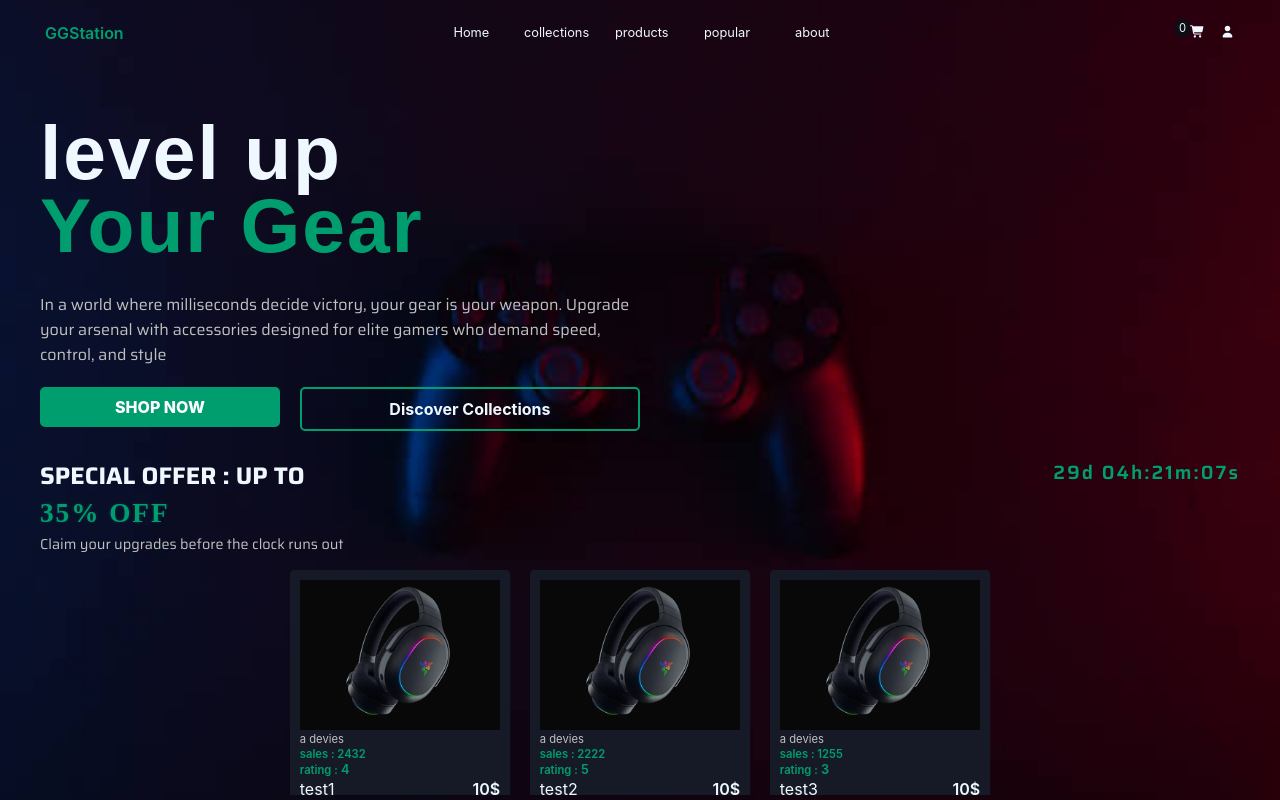
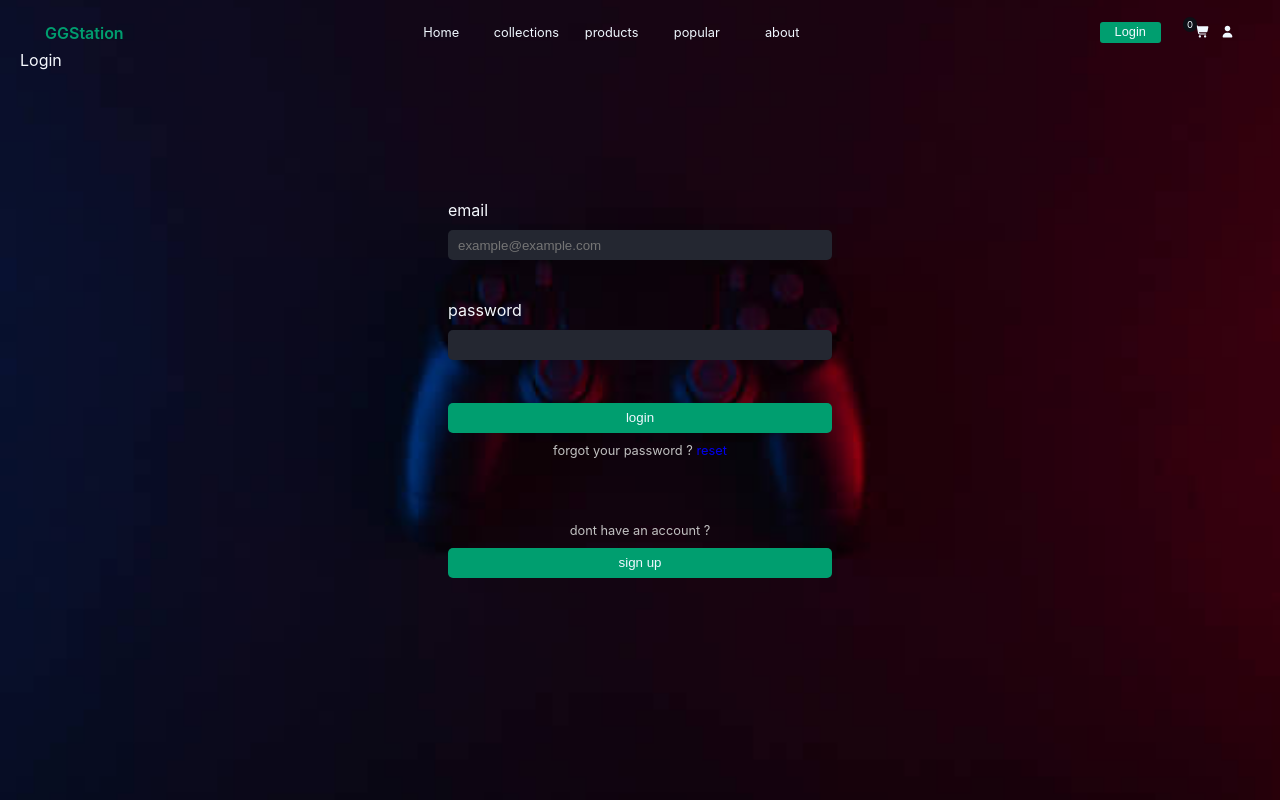
Before and after one commit to Choaib-Routbi/Ecommerce-website, a React (Vite) app: page /Ecommerce-website/login in a window 1280 px wide. Built offline with nearby package versions, Linux system fonts and the light colour scheme; a web font is replaced by a local one.

Commit message:
starting to shape the login and signup forms

```diff
--- a/src/App.jsx
+++ b/src/App.jsx
@@ -3,14 +3,16 @@ import { CartCountProvider } from "./cartContext";
 import { BrowserRouter as Router, Routes, Route, data } from "react-router-dom";
 import "./index.css";
 
+import Navbar from "./components/navbar";
 import Home from "./pages/home";
 import Collections from "./pages/collections";
 import Products from "./pages/products";
 import Popular from "./pages/popular";
 import About from "./pages/about";
-import Account from "./pages/Account";
 import Cart from "./pages/cart";
-import Navbar from "./components/navbar";
+import Profile from "./pages/profile";
+import LoginPage from "./pages/loginPage";
+import SigninPage from "./pages/signupPage";
 
 function App() {
   return (
@@ -23,8 +25,10 @@ function App() {
           <Route path="/collections" element={<Collections />} />
           <Route path="/popular" element={<Popular />} />
           <Route path="/about" element={<About />} />
-          <Route path="/account" element={<Account />} />
           <Route path="/cart" element={<Cart />} />
+          <Route path="/profile" element={<Profile />} />
+          <Route path="/login" element={<LoginPage />} />
+          <Route path="/signup" element={<SigninPage />} />
         </Routes>
       </div>
     </CartCountProvider>
--- a/src/components/navbar.jsx
+++ b/src/components/navbar.jsx
@@ -27,7 +27,6 @@ function Navbar() {
   }, []);
 
   const { incartCount } = useContext(cartContext);
-
   return (
     <nav className="navbar">
       <NavLink
@@ -87,18 +86,12 @@ function Navbar() {
         <Link to="/popular" className="nav-btn">popular</Link>
         <Link to="/about" className="nav-btn">about</Link> */}
       </div>
-      <div style={{ display: "flex", gap: "15px" }}>
-        <svg
-          className="nav-toggle"
-          onClick={navToggle}
-          xmlns="http://www.w3.org/2000/svg"
-          viewBox="0 0 640 640"
-        >
-          Font Awesome Free v7.1.0 by @fontawesome - https://fontawesome.com
-          License - https://fontawesome.com/license/free Copyright 2025
-          Fonticons, Inc.
-          <path d="M104 112C90.7 112 80 122.7 80 136L80 184C80 197.3 90.7 208 104 208L152 208C165.3 208 176 197.3 176 184L176 136C176 122.7 165.3 112 152 112L104 112zM256 128C238.3 128 224 142.3 224 160C224 177.7 238.3 192 256 192L544 192C561.7 192 576 177.7 576 160C576 142.3 561.7 128 544 128L256 128zM256 288C238.3 288 224 302.3 224 320C224 337.7 238.3 352 256 352L544 352C561.7 352 576 337.7 576 320C576 302.3 561.7 288 544 288L256 288zM256 448C238.3 448 224 462.3 224 480C224 497.7 238.3 512 256 512L544 512C561.7 512 576 497.7 576 480C576 462.3 561.7 448 544 448L256 448zM80 296L80 344C80 357.3 90.7 368 104 368L152 368C165.3 368 176 357.3 176 344L176 296C176 282.7 165.3 272 152 272L104 272C90.7 272 80 282.7 80 296zM104 432C90.7 432 80 442.7 80 456L80 504C80 517.3 90.7 528 104 528L152 528C165.3 528 176 517.3 176 504L176 456C176 442.7 165.3 432 152 432L104 432z" />
-        </svg>
+      <div className="nav-icons-container">
+
+        <NavLink to="/login">
+          <button className="loginBtn">Login</button>
+        </NavLink>
+
         <CartCountProvider>
           <span className="incart_Counter">{incartCount}</span>
         </CartCountProvider>
@@ -116,7 +109,7 @@ function Navbar() {
           </svg>
         </NavLink>
         <NavLink
-          to="/account"
+          to="/profile"
           className={({ isActive }) =>
             isActive ? "nav-btn active" : "nav-btn"
           }
--- a/src/index.css
+++ b/src/index.css
@@ -69,7 +69,7 @@ body {
     font-size: clamp(1rem, 6vw, 9rem);
     word-break: break-word;
     line-height: 95%;
-    margin-bottom: 10px;
+    margin: 20px 0px 0px 0px;
     text-align: left;
     overflow: hidden;
   }
@@ -215,6 +215,30 @@ body {
   background-color: #21283083;
   background: transparent;
   /* ------adjust-bg------- */
+  .nav-icons-container {
+    display: grid;
+    grid-template-columns: repeat(4, auto);
+    align-items: center;
+    column-gap: 10px;
+    .loginBtn {
+      background-color: var(--primary-color);
+      color: aliceblue;
+      border: none;
+      outline: none;
+      box-sizing: border-box;
+      border-radius: 3px;
+      font-size: 0.8rem;
+      padding: 2px 15px 4px 15px;
+      cursor: pointer;
+      transition: all ease 0.1s;
+    }
+    .loginBtn:hover {
+      background-color: var(--hoverBG);
+    }
+    .loginBtn:active {
+      transform: scale(0.9);
+    }
+  }
   a {
     text-decoration: none;
   }
@@ -251,8 +275,8 @@ body {
     }
   }
   .incart_Counter {
-    font-size: 0.7rem;
-    transform: translate(15px, -5px);
+    font-size: 0.6rem;
+    transform: translate(12px, -8px);
     background-color: var(--primary-color);
     padding: 2px 4px;
     text-align: center;
--- /dev/null
+++ b/src/loginANDsignup.css
@@ -0,0 +1,81 @@
+Form {
+  position: absolute;
+  left: 50%;
+  top: 50%;
+  transform: translate(-50%, -50%);
+  width: 30%;
+  height: 400px;
+  display: grid;
+  grid-template-rows: repeat(4, 1fr);
+  justify-content: stretch;
+  /* border: solid red; */
+
+input {
+  height: 30px;
+  background: #242731;
+  color: aliceblue;
+  outline: none;
+  border: none;
+  padding: 0px 10px;
+  box-sizing: border-box ;
+  border-radius: 5px;
+  transition: all ease 0.1s;
+}
+input:focus{
+  background: #242630;
+}
+.main-btn{
+  margin-top: -20px;
+  height: 100%;
+    width: 100%;
+    display: grid;
+    align-content: center;
+    row-gap: 10px;
+  .forget-pswd{
+    text-align: center;
+    font-size: 0.8rem;
+    color: #c1c1c1;
+  }
+}
+button  {
+    height: 30px;
+    width: 100%;
+    background-color:  var(--primary-color);
+    color: aliceblue;
+    border-radius: 5px;
+    border: none;
+    outline: none;
+    margin: auto;
+    cursor: pointer;
+    transition: all ease 0.2s;
+  }
+  button:hover{
+    background-color: var(--hoverBG);
+  }
+  .inputANDlabel-container{
+    display: grid;
+    height: 70px;
+    label{
+        height: fit-content;
+        font-size: 1rem;
+    }
+  }
+  .other-choice{
+    height: 100%;
+    width: 100%;
+    display: grid;
+    align-content: center;
+    row-gap: 10px;
+    /* border-top: solid 3px var(--primary-color); */
+    span{
+      color: #c1c1c1;
+      font-size: 0.8rem;
+      text-align: center;
+    }
+
+      .form-btn{
+        justify-self: center;
+      }
+
+  }
+}
--- a/src/pages/home.jsx
+++ b/src/pages/home.jsx
@@ -60,10 +60,7 @@ const Home = () => {
             gamers who demand speed, control, and style
           </p>
           <div className="home-CTA-container">
-            <Routes>
-              <Route path="/products" element={<Products />} />
-              <Route path="/collections" element={<Collections />} />
-            </Routes>
+
             <NavLink to={"/products"} className="shop">
               shop now
             </NavLink>
--- /dev/null
+++ b/src/pages/loginPage.jsx
@@ -0,0 +1,40 @@
+import React from "react";
+import "../loginANDsignup.css";
+import { NavLink } from "react-router-dom";
+
+const LoginPage = () => {
+  return (
+    <div className="section loginPage">
+      <span className="section-title">Login</span>
+      <form className="loginForm">
+        <div className="inputANDlabel-container">
+          <label htmlFor="email">email</label>
+          <input
+            id="email"
+            className="form-btn"
+            type="email"
+            placeholder="example@example.com"
+          />
+        </div>
+        <div className="inputANDlabel-container">
+          <label htmlFor="pswd">password</label>
+          <input id="pswd" className="pswd-input" type="text" />
+        </div>
+        <div className="main-btn">
+        <button>login</button>
+        <span className="forget-pswd">forgot your password ?<a href="#"> reset</a></span>
+        </div>
+        <div className="other-choice">
+        <span>dont have an account ?</span>
+        <NavLink to="/signup">
+          <button
+          className="form-btn">
+          sign up
+          </button>
+        </NavLink>
+        </div>
+      </form>
+    </div>
+  );
+};
+export default LoginPage;
--- a/src/pages/account.jsx
+++ b/src/pages/profile.jsx
@@ -1,14 +1,15 @@
 import React from "react";
 
-const Account = () => {
+const Profile = () => {
   return (
     <div className="section account">
       <div className="account-container">
         <div className="account-container-content">
-          <p className="section-title">account</p>
+          <p className="section-title">profile</p>
+
         </div>
       </div>
     </div>
   );
 };
-export default Account;
+export default Profile;
--- /dev/null
+++ b/src/pages/signupPage.jsx
@@ -0,0 +1,33 @@
+import React from "react";
+import "../loginANDsignup.css";
+import { NavLink } from "react-router-dom";
+const SignupPage = () => {
+  return (
+    <div className="section loginPage">
+      <span className="section-title">signin</span>
+      <form>
+        <div className="inputANDlabel-container">
+          <label htmlFor="email">email</label>
+          <input
+            id="email"
+            className="form-btn"
+            type="email"
+            placeholder="example@example.com"
+          />
+        </div>
+        <div className="inputANDlabel-container">
+          <label htmlFor="pswd">password</label>
+          <input id="pswd" className="pswd-input" type="password" />
+        </div>
+        <button>sign up</button>
+        <div className="other-choice">
+        <span>already have an account ?</span>
+        <NavLink to="/login">
+          <button>login</button>
+        </NavLink>
+        </div>
+      </form>
+    </div>
+  );
+};
+export default SignupPage;
```
